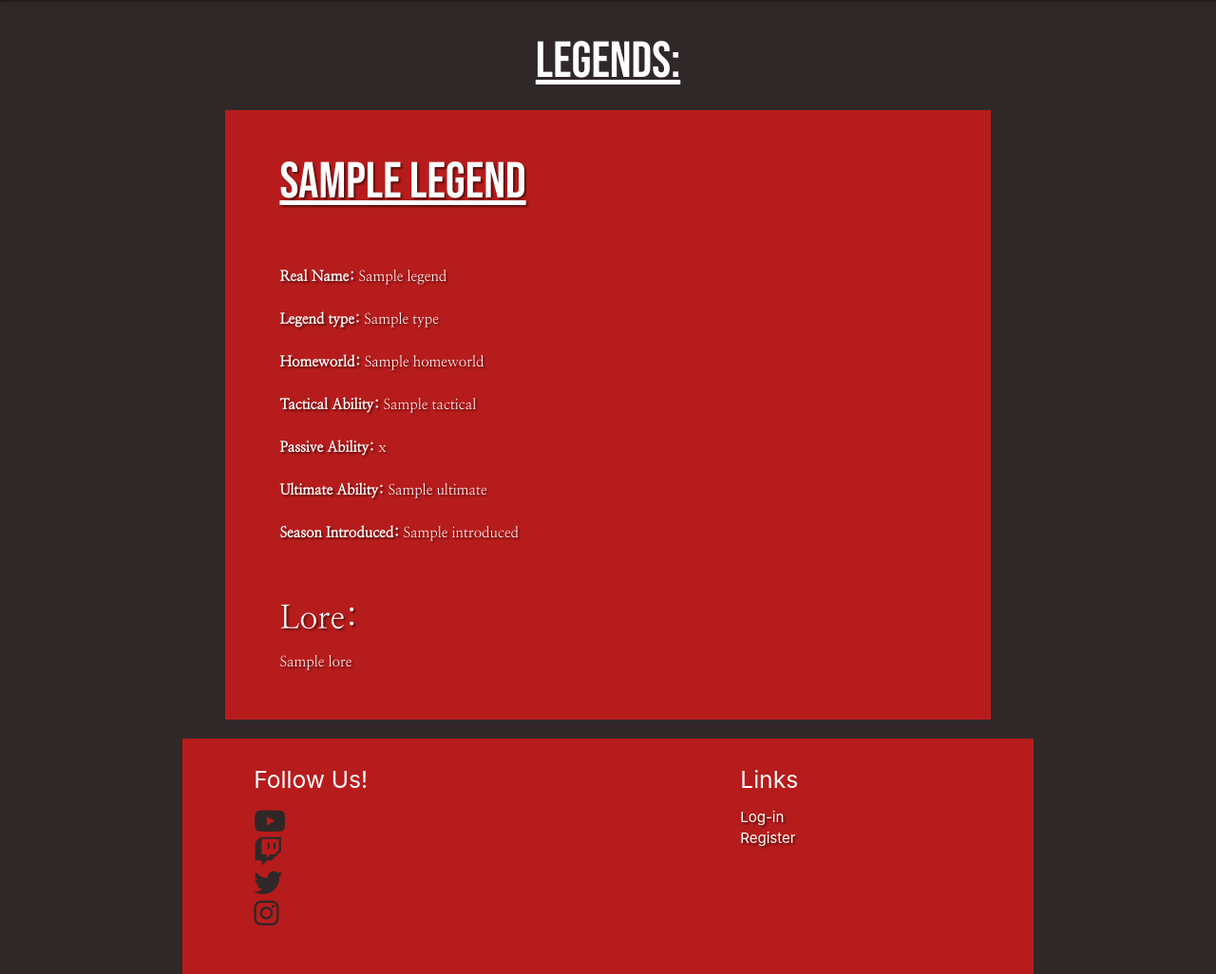
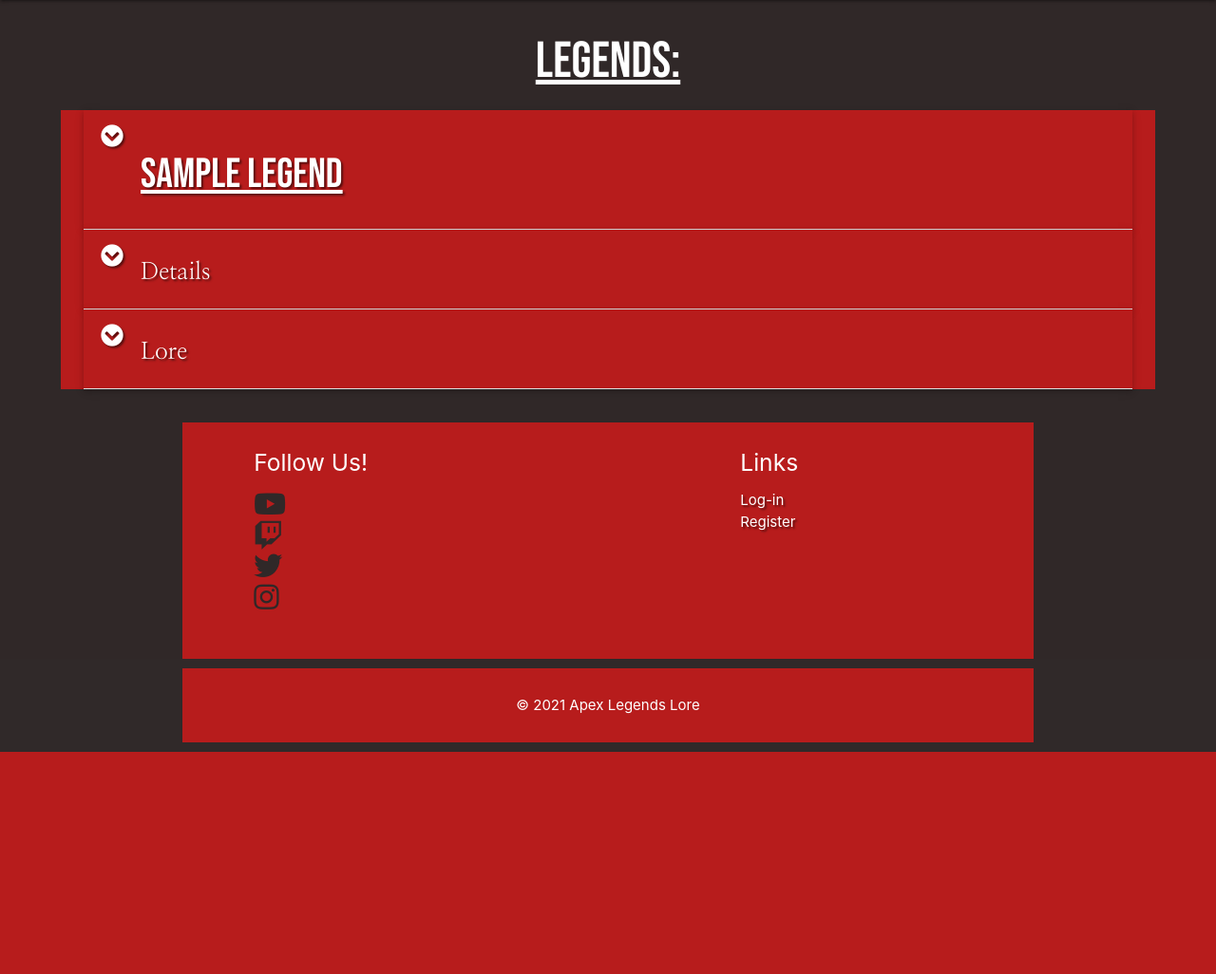
Before and after one commit to staffordcian99/apex-legends-lore, a Flask app: page / in a window 1280 px wide. Shown: the part 128-1154 px from the top of the page at 95% size. After the commit the page ends 920 px from the top, so only its background shows below. Run offline with Flask 2, Linux system fonts and the light colour scheme; a database or web service that is not in the repository returns one stand-in record (values such as "Sample title"); some libraries are stand-ins or nearby versions; some web fonts are replaced.

Commit message:
Add Accordians and bind data to them

```diff
--- a/static/js/scripts.js
+++ b/static/js/scripts.js
@@ -0,0 +1,3 @@
+$(document).ready(function(){
+    $('.collapsible').collapsible();
+  });
--- a/templates/legends.html
+++ b/templates/legends.html
@@ -3,10 +3,22 @@
 {% block content %}
     <h2 class="center-align reg-head">Legends:</h2>
     {% for legend in legends %}
-        <div class="container text-shadow"><h2 id="legend-name">{{legend.legend}}</h2></div>
-        <div class="container content-bg text-shadow">
+        <ul class="collapsible popout white-text text-shadow red darken-4 col s12 m6 offset-m3">
+            <li>
+                <div class="collapsible-header white-text text-shadow red darken-4">
+                    <i class="fas fa-chevron-circle-down"></i><h3 id="legend-name">{{legend.legend}}</h3>
+                </div>
+                <div class="collapsible-body">
+                    <span><b>Real Name:</b> {{legend.name}}</span>
+                </div>
+            </li>
+            <li>
+                <div class="collapsible-header white-text text-shadow red darken-4">
+                    <i class="fas fa-chevron-circle-down"></i><h5 class="legend-name">Details</h5>
+                </div>
+                <div class="collapsible-body">
+                    <span>
                         <ul>
-                <li><b>Real Name:</b> {{legend.name}}</li><br>
                             <li><b>Legend type:</b> {{legend.type}}</li><br>
                             <li><b>Homeworld:</b> {{legend.homeworld}}</li><br>
                             <li><b>Tactical Ability:</b> {{legend.tactical}}</li><br>
@@ -14,11 +26,19 @@
                             <li><b>Ultimate Ability:</b> {{legend.ultimate}}</li><br>
                             <li><b>Season Introduced:</b> {{legend.introduced}}</li>
                         </ul>
+                    </span>
                 </div>
-        <div class="container text-shadow">
-            <h4>Lore:</h4>
-            <p class="content-bg">{{legend.lore}}</p><br>
+            </li>
+            <li>
+                <div class="collapsible-header white-text text-shadow red darken-4">
+                    <i class="fas fa-chevron-circle-down"></i><h5>Lore</h5>
                 </div>
+                <div class="collapsible-body">
+                    <span>{{legend.lore}}</span>
+                </div>
+            </li>
+        </ul>
 
     {% endfor %}
+
 {% endblock %}
```
Also changed, not shown: templates/maps.html (+24 -11 lines). Lines whose indentation alone changed are shown as unchanged.
